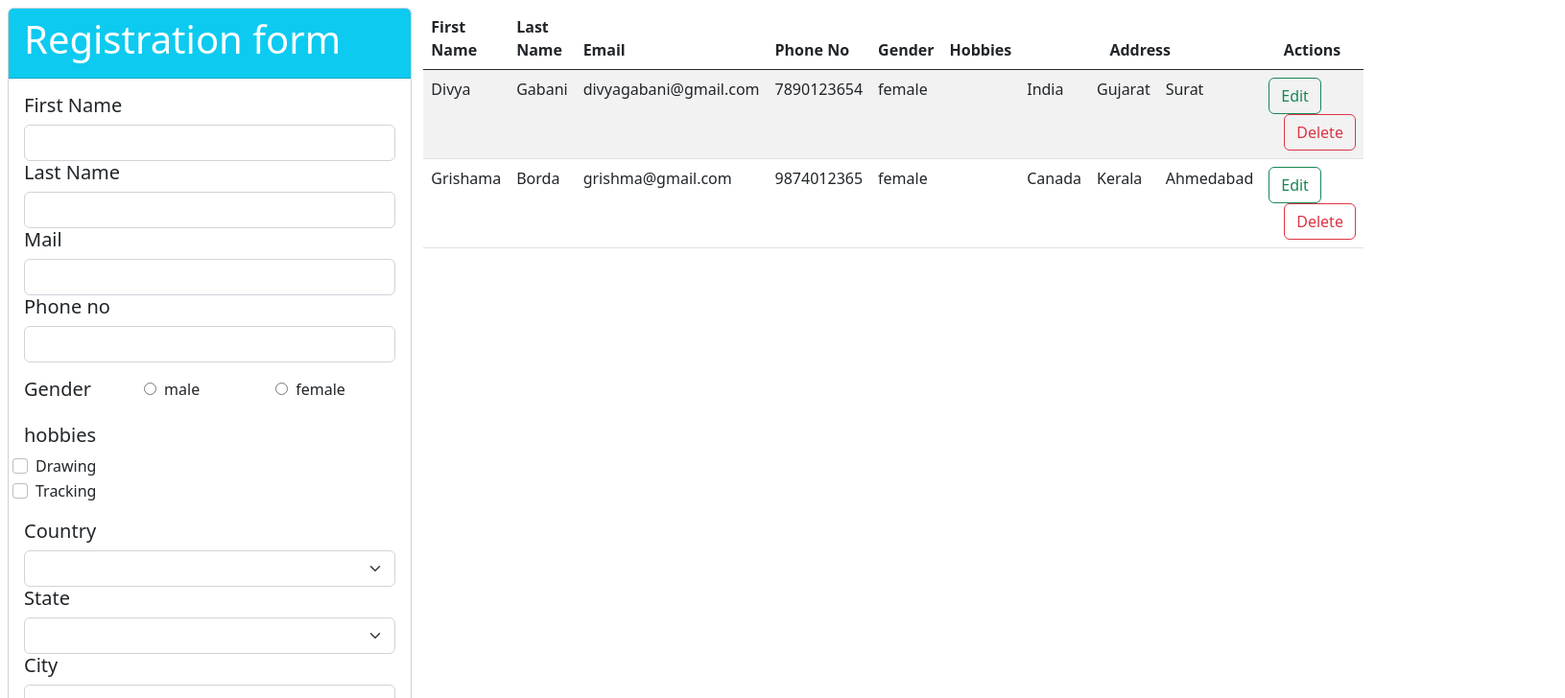
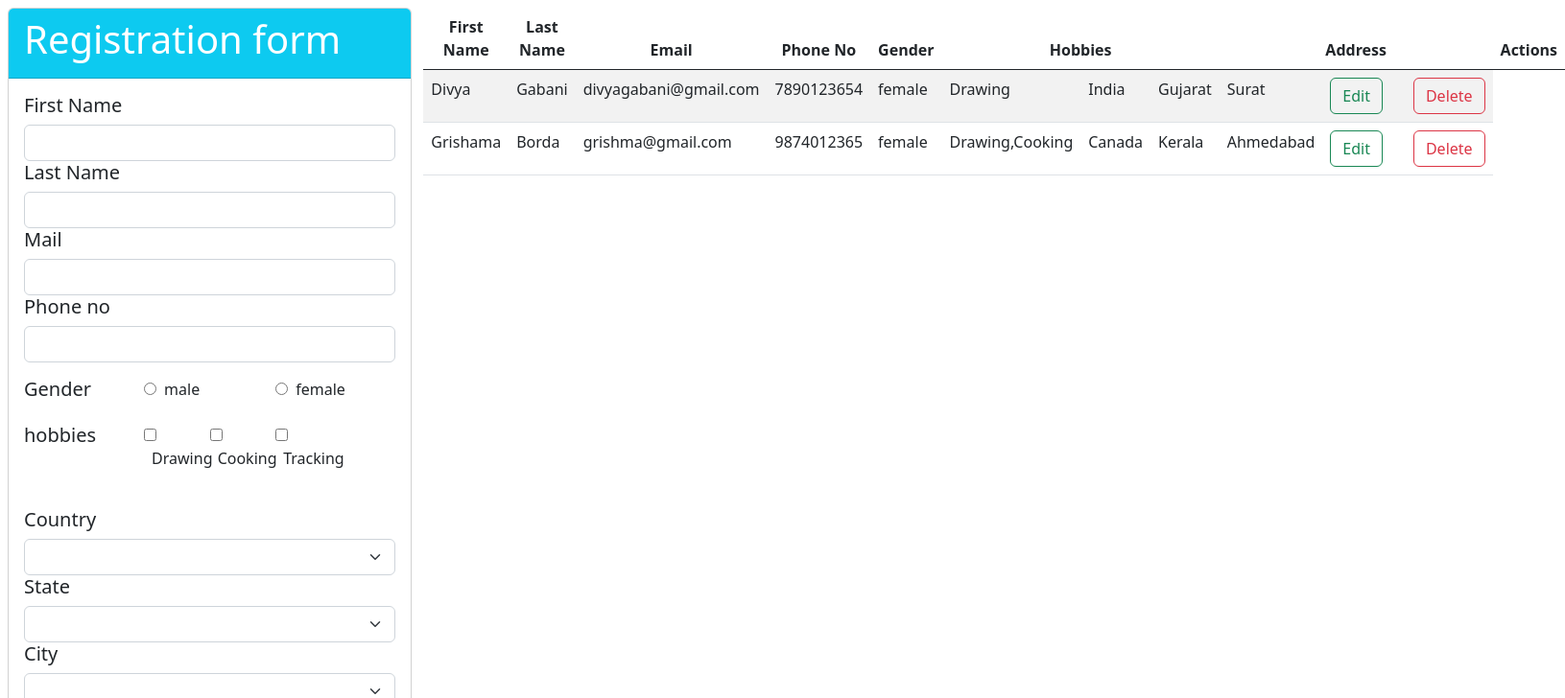
Before and after one commit to divyag-tagline/angularForms, an Angular app: page / in a window 1280 px wide. Shown: the top 728 px of the page at 96% size, 1631 px wide, since content can reach past the window. Built offline with nearby package versions, Linux system fonts and the light colour scheme.

Commit message:
complate form with all validations

```diff
--- a/src/app/template-driven/template-driven.component.html
+++ b/src/app/template-driven/template-driven.component.html
@@ -127,20 +127,37 @@
           </div>
         </div>
         <div class="form-group mb-3 mt-3">
-          <div class="row" ngModelGroup="hobbies" #hobbies="ngModelGroup">
+          <div class="row">
             <div class="col-lg-4 m-0">
               <label class="h5"> hobbies </label>
             </div>
-            <!-- <span *ngFor="let hobby of hobbies; let j = index">
+            <div
+              class="col-lg-2 m-0 p-0"
+              *ngFor="let hobby of hobbies; let i = index"
+            >
               <input
                 [name]="hobby.label"
-                [value]="hobby.id"
-                [(ngModel)]="userData.hobby"
+                [value]="hobby"
+                (change)="onChangeData()"
+                [(ngModel)]="hobby.isCheck"
                 type="checkbox"
+                [id]="i"
               />
-              {{ hobby.label }}
-            </span> -->
-            <div class="form-check">
+              <label class="h5" class="ms-2" [for]="i">
+                {{ hobby.label }}</label
+              >
+            </div>
+            <br />
+            <!-- <small
+              class="help-block text-danger"
+              *ngIf="
+                (hobby.invalid && hobby.touched) || (submitted && !hobby.dirty)
+              "
+              >Please Select Gender!</small
+            > -->
+          </div>
+
+          <!-- <div class="form-check">
               <input class="form-check-input" type="checkbox"  id="flexCheckDefault" (change)="onChangeData($event)" value="Drawing"  name="hobbies" ngModel>
               <label class="form-check-label" for="flexCheckDefault">
                 Drawing
@@ -151,8 +168,8 @@
               <label class="form-check-label" for="flexCheckChecked">
                 Tracking
               </label>
-            </div>
-            <!-- <div class="check col-lg-2 m-0 p-0" *ngFor="let hobby of hobbies">
+            </div> -->
+          <!-- <div class="check col-lg-2 m-0 p-0" *ngFor="let hobby of hobbies">
               <input
                 type="checkbox"
                 name=""
@@ -163,8 +180,8 @@
                 required
               />
               <label class="h5" class="ms-2" [for]="hobby">{{ hobby }}</label> -->
-            <br />
-            <!-- <small
+          <br />
+          <!-- <small
                 class="help-block text-danger"
                 *ngIf="
                   (hobby.invalid && hobby.touched) ||
@@ -172,9 +189,9 @@
                 "
                 >Please Select Gender!</small
               > -->
-            <!-- </div> -->
-          </div>
+          <!-- </div> -->
         </div>
+        <!-- </div> -->
         <div ngModelGroup="address" #address="ngModelGroup">
           <div class="form-group">
             <label class="h5">Country</label>
@@ -182,7 +199,7 @@
               class="form-select"
               name="country"
               [(ngModel)]="userData.address.country"
-              #country="ngModel"
+              #countrys="ngModel"
             >
               <option selected>Select Country</option>
               <option *ngFor="let country of countries" [value]="country">
@@ -192,8 +209,8 @@
             <small
               class="help-block text-danger"
               *ngIf="
-                (country.invalid && country.touched) ||
-                (submitted && !country.dirty)
+                (countrys.invalid && countrys.touched) ||
+                (submitted && !countrys.dirty)
               "
               >Please Select Country Feild!</small
             >
@@ -263,17 +280,17 @@
   <div class="col-8 justify-content-center mx-auto">
     <table class="table table-striped">
       <thead>
-        <tr>
+        <tr class="text-center">
           <th>First Name</th>
           <th>Last Name</th>
           <th>Email</th>
           <th>Phone No</th>
           <th>Gender</th>
-          <th>Hobbies</th>
+          <th colspan="3">Hobbies</th>
           <th colspan="3" class="text-center">Address</th>
           <!-- <th>State</th> -->
           <!-- <th>City</th> -->
-          <th class="text-center">Actions</th>
+          <th colspan="2" class="text-center">Actions</th>
         </tr>
       </thead>
       <tbody>
@@ -286,7 +303,14 @@
           <!-- <ng-container *ngFor="let hobb of selectedHobby">
             <td *ngIf="item.hobby">{{ hobb.label }}</td>
           </ng-container> -->
-          <td>{{ selectedHobby }}</td>
+          <!-- <ng-container *ngFor="let hobby of item.hobbies"> -->
+            <!-- <ng-container *ngIf="item.hobbies"> -->
+            <td>{{ item.hobbies }}</td>
+          <!-- </ng-container> -->
+          <!-- </ng-container> -->
+          <!-- <ng-container *ngIf="selectedHobby">
+            <td>{{ selectedHobby }}</td>
+          </ng-container> -->
           <td>{{ item.address.country }}</td>
           <td>{{ item.address.state }}</td>
           <td>{{ item.address.city }}</td>
@@ -297,6 +321,8 @@
             >
               Edit
             </button>
+          </td>
+          <td>
             <button
               class="ms-3 btn btn-outline-danger"
               (click)="handleDelete(item.id, i)"
--- a/src/app/template-driven/template-driven.component.ts
+++ b/src/app/template-driven/template-driven.component.ts
@@ -1,4 +1,5 @@
 import { Component, OnInit, ViewChild } from '@angular/core';
+import { flush } from '@angular/core/testing';
 import { NgForm } from '@angular/forms';
 interface Data {
   id: number;
@@ -6,7 +7,8 @@ interface Data {
   lastName: string;
   email: string;
   mobileNo: string;
-  hobby?: Hobbies[];
+  hobbies?: any;
+  hobbiesId?: any;
   gender: string;
   address: Address;
 }
@@ -19,7 +21,7 @@ interface Address {
 interface Hobbies {
   id?: number;
   label: string;
-  selected?: boolean;
+  isCheck?: boolean;
 }
 @Component({
   selector: 'app-template-driven',
@@ -38,10 +40,10 @@ export class TemplateDrivenComponent implements OnInit {
       lastName: 'Gabani',
       email: 'divyagabani@gmail.com',
       mobileNo: '7890123654',
-      hobby: [
-        { id: 1, label: 'Drawing', selected: true },
-        { id: 2, label: 'Cooking', selected: true },
-      ],
+      hobbies: 'Drawing',
+      // { id: 1, label: 'Drawing', isCheck: true },
+      // { id: 2, label: 'Cooking', isCheck: true },
+
       gender: 'female',
       address: { country: 'India', state: 'Gujarat', city: 'Surat' },
     },
@@ -51,17 +53,26 @@ export class TemplateDrivenComponent implements OnInit {
       lastName: 'Borda',
       email: 'grishma@gmail.com',
       mobileNo: '9874012365',
-      hobby: [{ id: 1, label: 'Drawing', selected: true }],
+      hobbies: 'Drawing,Cooking',
+      // { id: 1, label: 'Drawing', isCheck: true }
+
       gender: 'female',
       address: { country: 'Canada', state: 'Kerala', city: 'Ahmedabad' },
     },
   ];
-  selectedHobby: string[] = [];
+  selectedHobby: any;
+  selectedHobbyId: any;
   genders = ['male', 'female'];
-  hobbies = [
-    { id: 1, label: 'Drawing', selected: false },
-    { id: 2, label: 'Cooking', selected: false },
+  // hobbies = [
+  //   { id: 1, label: 'Drawing', selected: false },
+  //   { id: 2, label: 'Cooking', selected: false },
+  // ];
+  hobbies: Hobbies[] = [
+    { id: 1, label: 'Drawing', isCheck: false },
+    { id: 2, label: 'Cooking', isCheck: false },
+    { id: 3, label: 'Tracking', isCheck: false },
   ];
+  // hobbies : string[] = ['Drawing','Cooking','Tracking']
   countries = ['India', 'Canada'];
   states = ['Gujarat', 'Kerala'];
   cities = ['Surat', 'Ahmedabad'];
@@ -73,10 +84,11 @@ export class TemplateDrivenComponent implements OnInit {
     email: '',
     mobileNo: '',
     gender: '',
-    hobby: [],
+    hobbies: [],
     address: { country: '', state: '', city: '' },
   };
   editData!: Data;
+  checked!: boolean | undefined;
   editId!: number;
   constructor() {}
   ngOnInit(): void {}
@@ -89,37 +101,40 @@ export class TemplateDrivenComponent implements OnInit {
     if (x >= 42 && x <= 57) return true;
     else return false;
   }
-  onChangeData(e:any){
-    let selectedValue = e.target.value;
-    console.log(selectedValue);
+  onChangeData() {
+    // let selectedValue = e.target.value;
+    // console.log(selectedValue);
 
-    let checked = e.target.checked;
-    if(checked){
-      this.selectedHobby.push(selectedValue)
-    }
-    else{
-      let index = this.selectedHobby.indexOf(selectedValue);
-      this.selectedHobby.splice(index,1)
-    }
-    console.log(this.selectedHobby);
+    // let checked = e.target.checked;
+    // console.log(this.checked);
 
+    // if (checked) {
+    //   this.selectedHobby.push(selectedValue);
+    // } else {
+    //   let index = this.selectedHobby.indexOf(selectedValue);
+    //   this.selectedHobby.splice(index, 1);
+    // }
+    console.log('select', this.selectedHobby);
   }
   onSubmit() {
     // !this.toggle ? event.target.innerText = 'update' : event.target.innerText = 'submit'
+    console.log("controls",this.formdemo.form.controls);
+
     if (this.formdemo.form.invalid) {
       this.submitted = true;
       return;
     } else {
       if (this.editId) {
-        let values = this.formdemo.form.value;
-        console.log('user', this.editId);
-        console.log('data');
+        console.log('this.details', this.selectedHobby);
         this.details[this.dataId] = {
+          hobbies: this.selectedHobby,
+          hobbiesId: this.selectedHobbyId,
           id: this.editId,
           ...this.formdemo.form.value,
         };
         this.toggle = false;
         this.editId = 0;
+
         // items.firstName=  values.firstName,
         // items.lastName= values.lastName,
         // items.email= values.email,
@@ -127,12 +142,27 @@ export class TemplateDrivenComponent implements OnInit {
         // items.gender=values.gender
       } else {
         console.log('submit', this.formdemo.form.value);
+        console.log(this.details);
+        this.selectedHobby = this.hobbies
+          .filter((x) => x.isCheck)
+          .map((x) => x.label)
+          .join(',')
+          .toString();
+        this.selectedHobbyId = this.hobbies
+          .filter((x) => x.id)
+          .map((x) => x.id)
+          .join(',')
+          .toString();
+        console.log('val', this.selectedHobby);
 
         const data = {
           id: this.details.length + 1,
+          hobbies: this.selectedHobby,
+          hobbiesId: this.selectedHobbyId,
           ...this.formdemo.form.value,
         };
         this.details.push(data);
+        console.log(this.details);
       }
     }
 
@@ -145,7 +175,15 @@ export class TemplateDrivenComponent implements OnInit {
     // console.log('detail', this.details);
   }
   handleEdit(data: Data, index: number) {
-    console.log('data', data);
+    // console.log('edit', data);
+    // let selectedHobbiesId = data.hobbiesId.split(',');
+    // for (let i = 0; i < selectedHobbiesId.length; i++) {
+    //   this.hobbies
+    //     .filter((x) => x.id === +selectedHobbiesId[i])
+    //     .map((x) => (x.isCheck = true));
+    // }
+    // this.formdemo.form.value.hobbies = data.hobbies;
+    // this.formdemo.form.value.hobbiesId = data.hobbiesId;
     this.formdemo.form.patchValue(data);
     this.submitted = false;
     this.editId = data.id;
```
